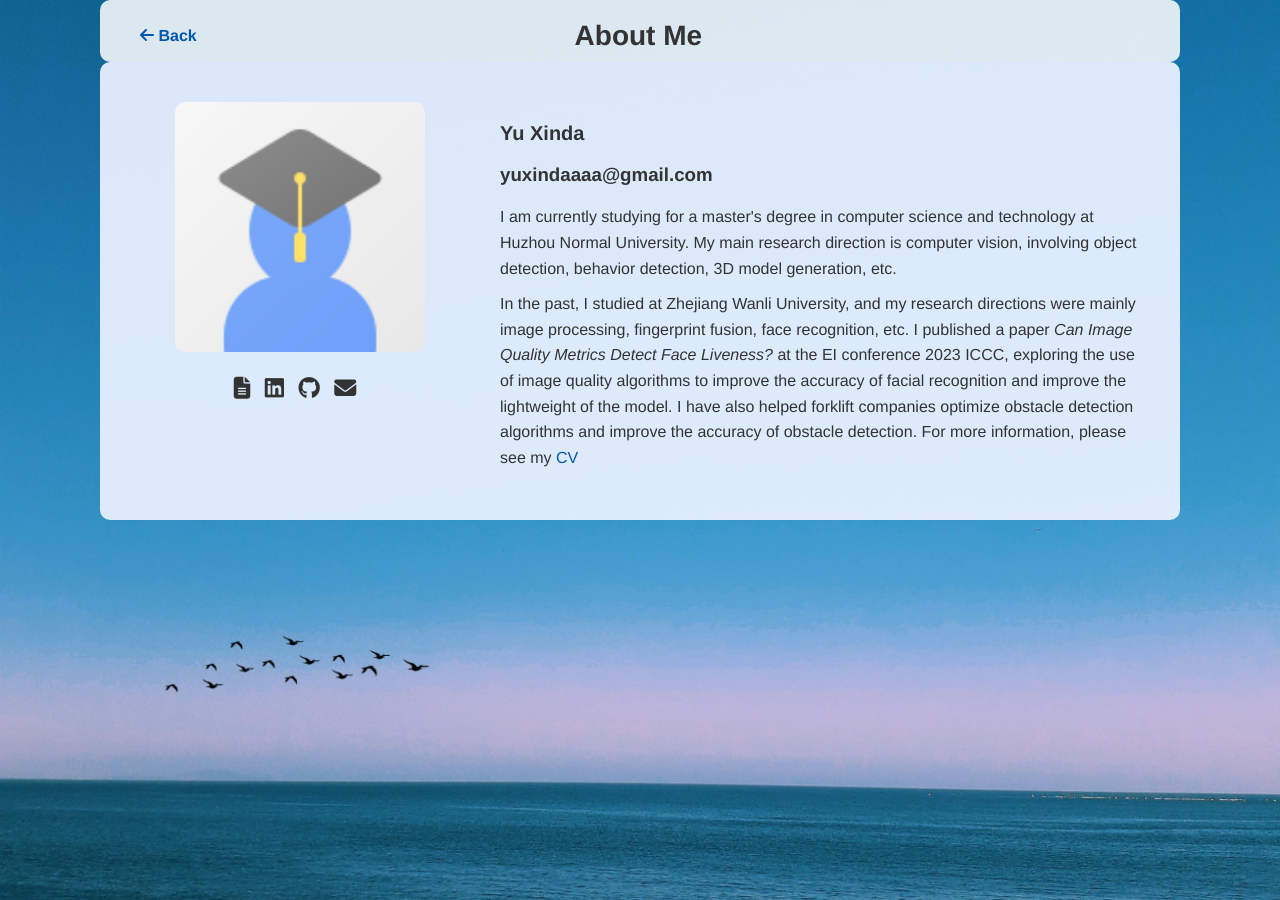
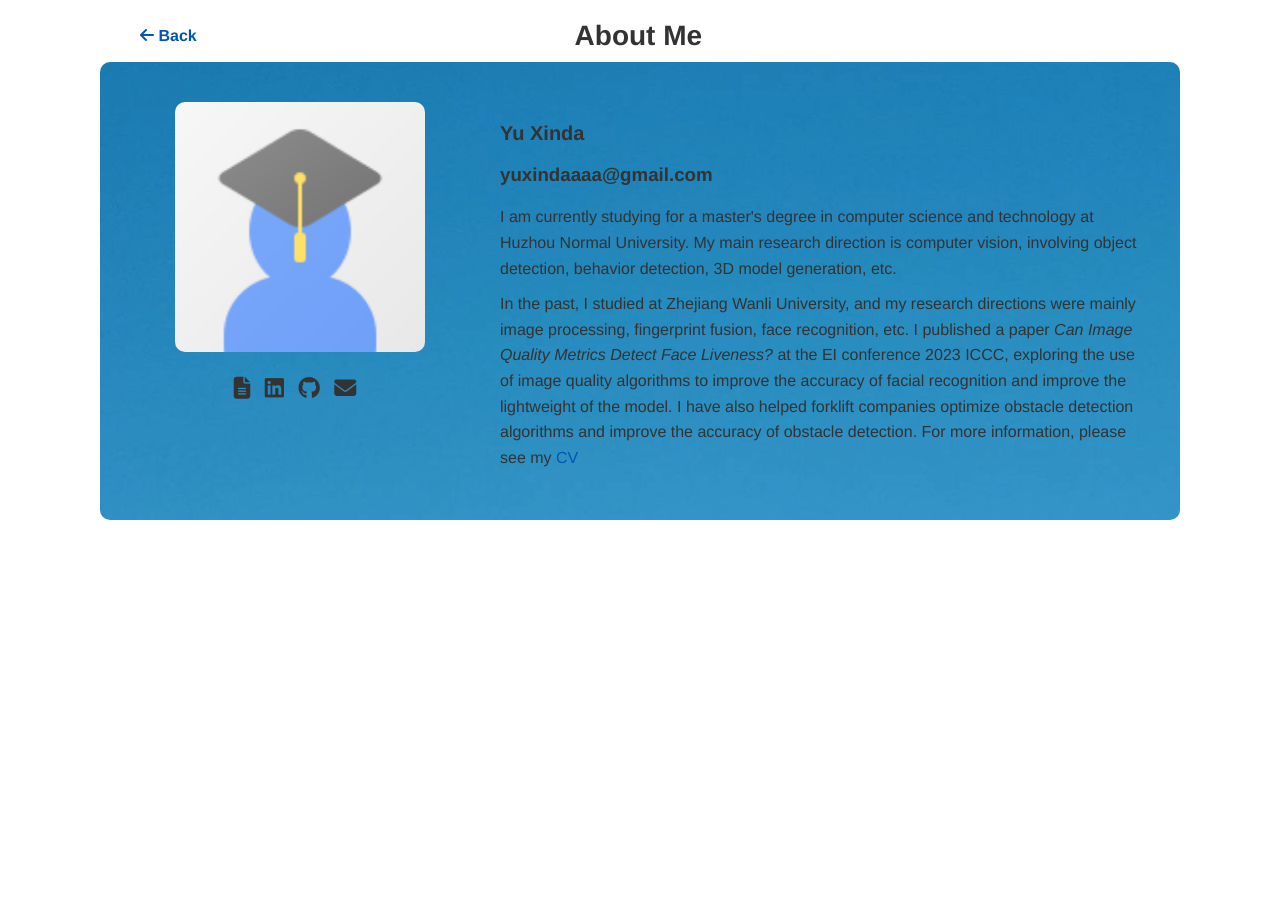
Before and after one commit to Yu-Xinda/Yu.github.io, a Jekyll site: the page about.html, which Jekyll copies as it is, in a window 1280 px wide. Built offline with Jekyll 4.4.1, drawn with Linux system fonts in a browser that asks for light colours.

Commit message:
Update about.html

```diff
--- a/about.html
+++ b/about.html
@@ -13,8 +13,7 @@
       margin: 0;
       font-family: "Helvetica Neue", Helvetica, Arial, sans-serif;
       color: #333;
-      background: url('assets/img/pexels-samiro-2102367.jpg') no-repeat center center fixed;
-      background-size: cover;
+      background-color: white;
     }
 
     /* 顶部区域 */
@@ -50,7 +49,8 @@
     }
 
     .wrapper {
-      background-color: rgba(230, 240, 255, 0.95);
+      background: url('assets/img/pexels-samiro-2102367.jpg') no-repeat center center fixed;
+/*       background-color: rgba(230, 240, 255, 0.95); */
       max-width: 1000px;
       width: 100%;
       border-radius: 10px;
```
